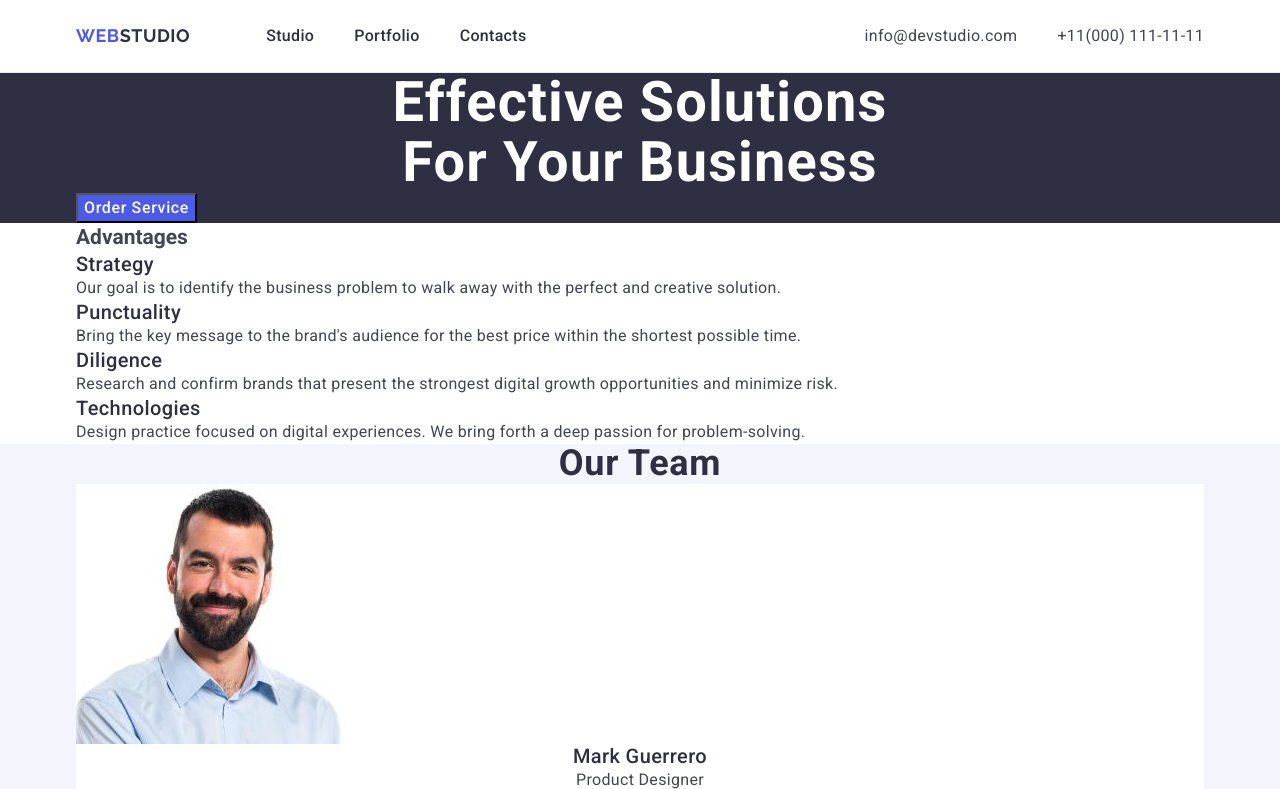
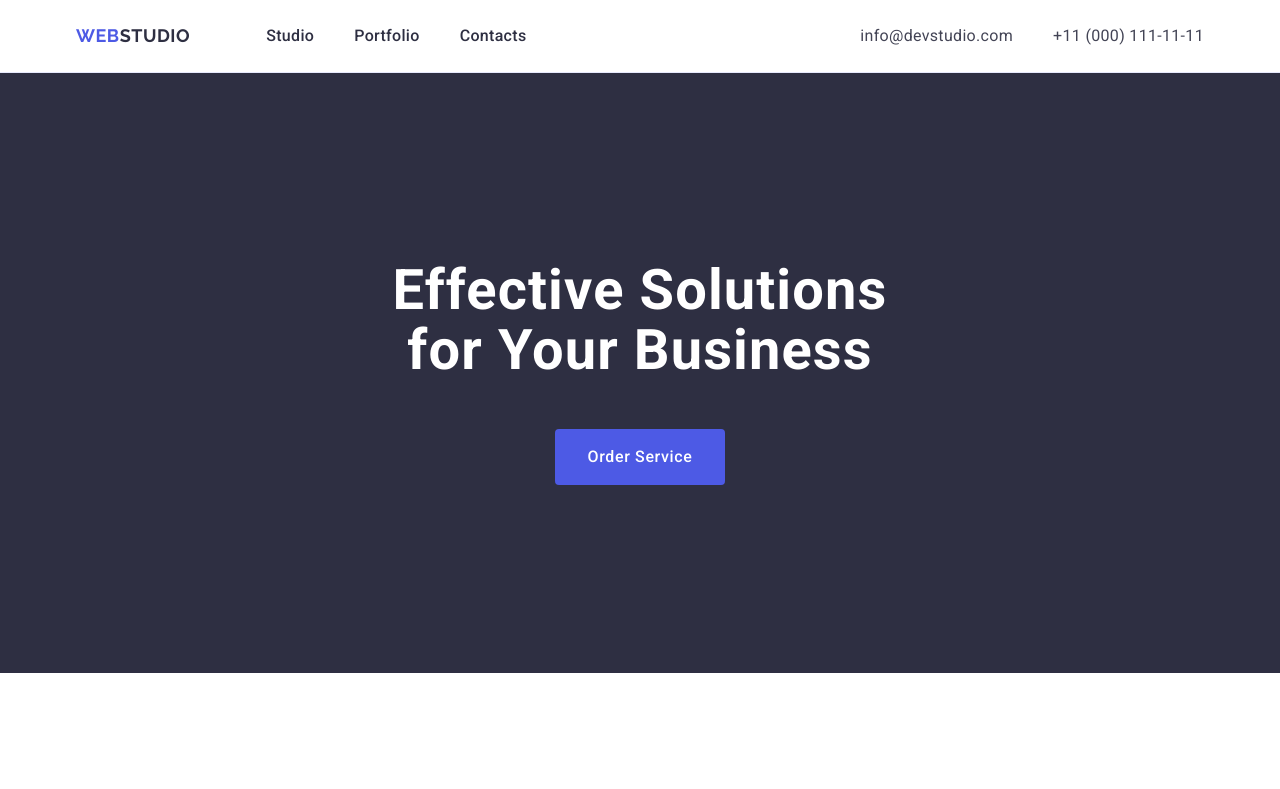
Before and after one commit to Leonid-Bondar777/goit-markup-hw-03, a plain HTML site: page index.html in a window 1280 px wide. Shown: the top 789 px of the page. Drawn offline with nearby package versions, Linux system fonts and the light colour scheme.

Commit message:
закінчив секцію2

```diff
--- a/css/styles.css
+++ b/css/styles.css
@@ -1,3 +1,22 @@
+/* decor none */
+
+.list-text-decoration,
+.menu,
+.menu-contacts,
+.our-portfolio-link
+ {
+    list-style-type: none;
+        }
+.menu-contacts-link,
+.menu-link {
+    text-decoration: none;
+}
+
+
+.address-link{
+    font-style: normal
+}
+
 h1,
 h2,
 h3,
@@ -18,9 +37,11 @@ img {
     li {
         margin-top: 0;
         margin-bottom: 0;
-       padding: 0;
+        padding: 0;
     }
-
+button{
+    cursor: pointer;
+}
 
         /* container stail*/
 
@@ -35,7 +56,7 @@ img {
 
     }
     .header-container {
-        display: flex;
+            display: flex;
             align-items: center;
             width: 1158px;
             height: 72px;
@@ -85,9 +106,78 @@ img {
 
 
 
+.visually-hidden {
+    position: absolute;
+    width: 1px;
+    height: 1px;
+    margin: -1px;
+    border: 0;
+    padding: 0;
+
+    white-space: nowrap;
+    clip-path: inset(100%);
+    clip: rect(0 0 0 0);
+    overflow: hidden;
+}
 
 
 
+.order-service {
+
+        padding-top: 188px;
+        padding-bottom: 188px;
+
+
+}
+
+.order-service-title {
+
+    max-width: 496px;
+        margin: auto;
+        margin-bottom: 48px;
+
+}
+
+
+.order-service-button {
+    display: block;
+        padding: 16px 32px;
+        border-radius: 4px;
+        margin-left: auto;
+        margin-right: auto;
+        border: none;
+
+}
+
+
+
+.advantages {
+        padding-top: 120px;
+        padding-bottom: 120px;
+
+}
+
+.list-text-decoration {
+
+    display: flex;
+    gap: 24px;
+
+}
+
+
+.advantages-link {
+display: flex;
+    width: 264px;
+    flex-direction: column;
+
+
+
+}
+
+.advantages-title {
+
+    margin-bottom: 8px;
+}
 
 
 
@@ -106,24 +196,19 @@ body
 
 
 
-/* decor none */
 
-.list-text-decoration,
-.menu,
-.menu-contacts,
-.our-portfolio-link
- {
-    list-style-type: none;
-        }
-.menu-contacts-link,
-.menu-link {
-    text-decoration: none;
+
+
+
+
+
+.our-portfolio-link {
+    display: flex;
+
+
 }
-button {cursor: pointer;}
 
-.address-link{
-    font-style: normal
-}
+
 
 /* logo */
 
@@ -215,7 +300,7 @@ color: rgba(67, 68, 85, 1);
     line-height: 1.07;
     letter-spacing: 0.02em;
     text-align: center;
-    text-transform: capitalize;
+
 }
 
 /* order button */
--- a/index.html
+++ b/index.html
@@ -31,7 +31,7 @@
     <address class="address-link">
       <ul class="menu-contacts">
       <li class="menu-contacts-title"><a class="menu-contacts-link" href="info@devstudio.com">info@devstudio.com</a></li>
-      <li class="menu-contacts-title"><a class="menu-contacts-link" href="tel:+11(000)111-11-11">+11(000) 111-11-11</a></li>
+      <li class="menu-contacts-title"><a class="menu-contacts-link" href="tel:+11(000)111-11-11">+11 (000) 111-11-11</a></li>
     </ul>
   </address>
     </div>
@@ -42,8 +42,7 @@
 
     <section class="order-service">
       <div class="container">
-      <h1 class="order-service-title">Effective Solutions
-        <br>for Your Business</h1>
+      <h1 class="order-service-title">Effective Solutions for Your Business</h1>
       <button type="button" class="order-service-button">Order Service</button>
     </div>
     </section>
@@ -52,7 +51,7 @@
 
     <section class="advantages">
       <div class="container">
-      <h2 class="">Advantages</h2>
+      <h2 class="visually-hidden">Advantages</h2>
       <ul class="list-text-decoration">
         <li class="advantages-link">
           <h3 class="advantages-title">Strategy</h3>
```
